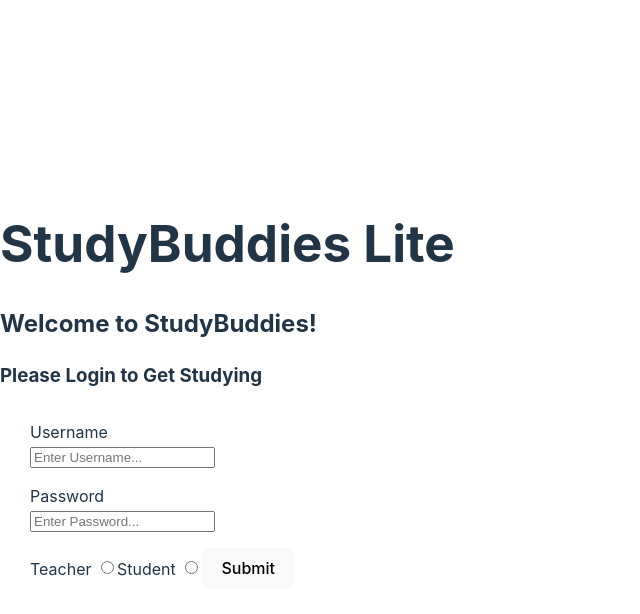
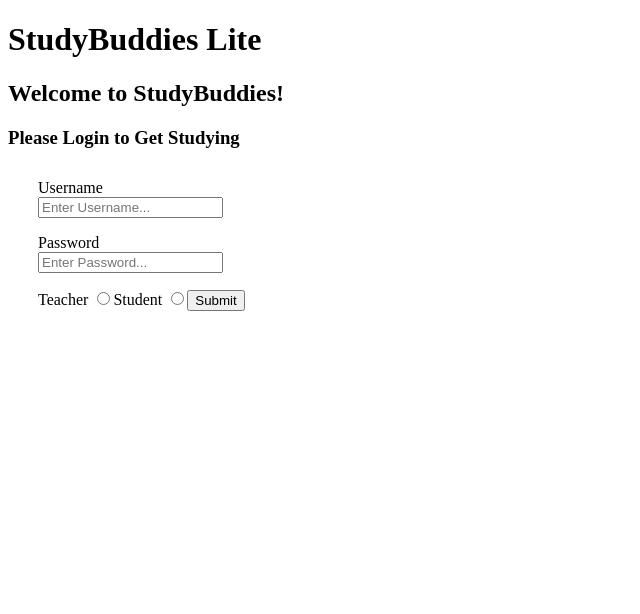
Before and after one commit to clozzi/studybuddies-lite, a React (Vite) app in the folder client/: page / in a window 1280 px wide. Shown: the top 614 px of the page, without its empty margins (0-640 px from the left). Built offline with nearby package versions, Linux system fonts and the light colour scheme; no server answers.

Commit message:
create group working (fix css)

```diff
--- a/client/src/components/pages/Group.jsx
+++ b/client/src/components/pages/Group.jsx
@@ -91,6 +91,8 @@ function Group() {
                                 return <p key={msg.id}><b>{msg.teacher.username}</b>: {msg.body}</p>
                             } else if (msg.student) {
                                 return <p key={msg.id}><b>{msg.student.username}</b>: {msg.body}</p>
+                            } else {
+                                return null
                             }
                         })}
                     </div>
@@ -99,8 +101,8 @@ function Group() {
                             <p key={index}>{msg}</p>
                         ))}
                     </div>
-
                 </div>
+                <div>
                    {isOpen ? (
                         <div>
                             <label>Type Message Here: </label>
@@ -115,6 +117,8 @@ function Group() {
                         <button onClick={connectWS}>Activate Chat</button>
                     )}
                 </div>
+
+            </div>
         ) : (
             <h2>Loading...</h2>
         )}
--- a/client/src/index.css
+++ b/client/src/index.css
@@ -1,4 +1,4 @@
-:root {
+/* :root {
   font-family: Inter, system-ui, Avenir, Helvetica, Arial, sans-serif;
   line-height: 1.5;
   font-weight: 400;
@@ -81,4 +81,4 @@ button:focus-visible {
   background-color: #f1f1f1;
   position: fixed;
   overflow: auto;
-}
+} */
```
Also changed, not shown: 1 other file (tests, documents, lock files or other folders). Lines whose indentation alone changed are shown as unchanged.
